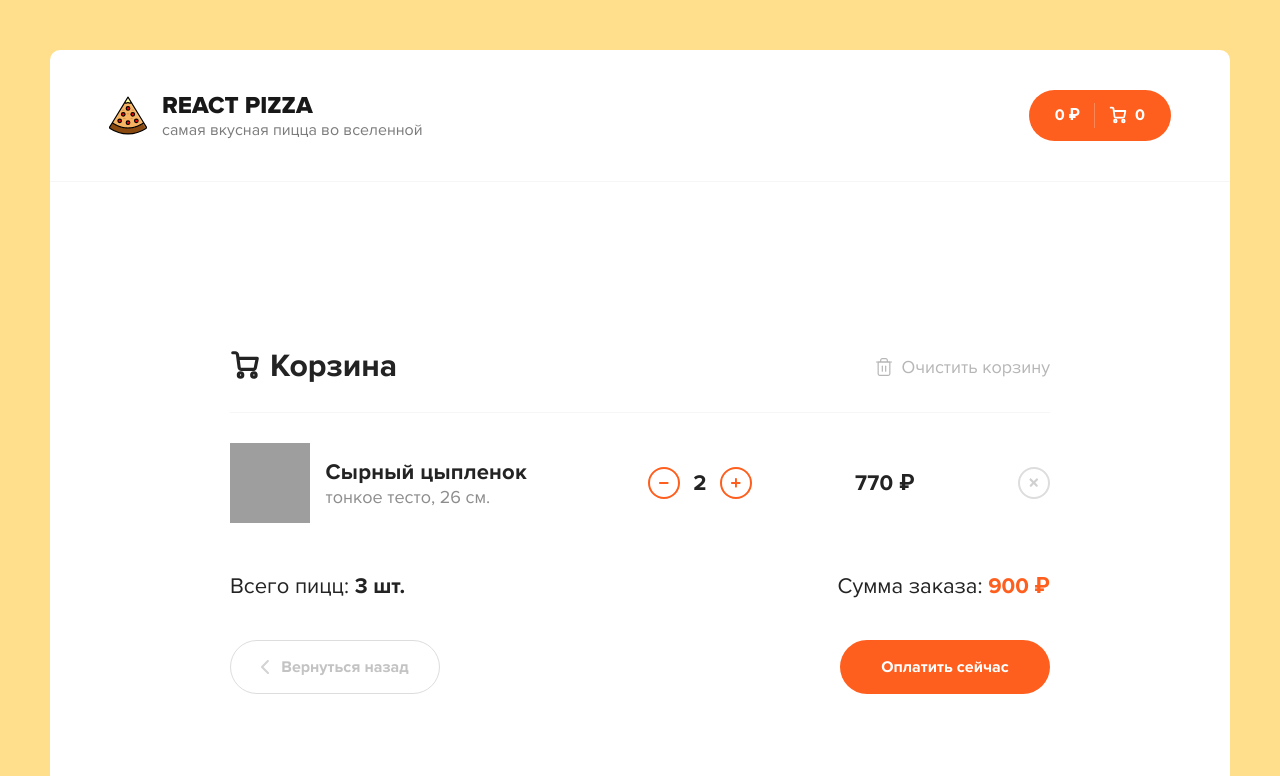
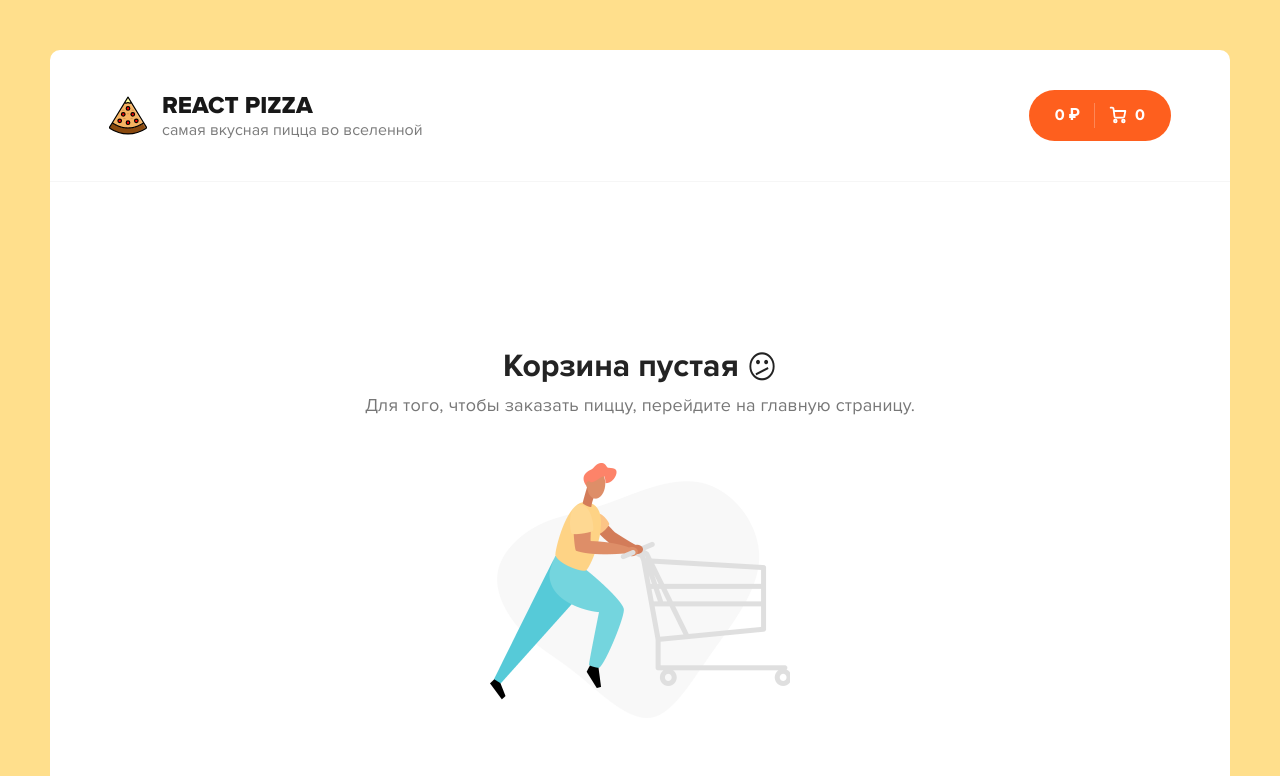
Before and after one commit to anisimmar/react-pizza, a React (Create React App) app: page /cart in a window 1280 px wide. Shown: the top 776 px of the page. Built offline with nearby package versions, Linux system fonts and the light colour scheme; grey boxes are pictures that could not be loaded.

Commit message:
Очистка корзины на странице корзины + сообщение, если товаров в корзине нет

```diff
--- a/package.json
+++ b/package.json
@@ -24,8 +24,9 @@
     "build": "react-scripts build",
     "test": "react-scripts test",
     "eject": "react-scripts eject",
-    "json-server": "npx json-server --watch public/db.json --port=3001"
+    "server": "npx json-server --watch public/db.json --port=3001"
   },
+  "proxy": "http://localhost:3001",
   "eslintConfig": {
     "extends": [
       "react-app",
--- a/src/components/index.js
+++ b/src/components/index.js
@@ -4,3 +4,4 @@ export {default as Categories} from './Categories'
 export {default as SortPopup} from './SortPopup'
 export {default as PizzaBlock} from './PizzaBlock/PizzaBlock'
 export {default as LoadingPizzaBlock} from './PizzaBlock/LoadingPizzaBlock'
+export {default as CartItem} from'./CartItem'
--- a/src/pages/Cart.jsx
+++ b/src/pages/Cart.jsx
@@ -1,11 +1,32 @@
 import React from 'react';
+import {CartItem} from "../components";
+import {useDispatch, useSelector} from "react-redux";
+import {clearCart} from '../redux/actions/cart'
+import cartEmptyImage from '../assets/img/empty-cart.png'
 
 const Cart = () => {
+
+    const dispatch = useDispatch()
+    const {totalPrice, totalCount, items} = useSelector(({cart}) => cart);
+
+    const addedPizzas = Object.keys(items).map(key => {
+        return items[key].items[0];
+    })
+
+    const onClearCart = () => {
+        if (window.confirm('Хотите очистить корзину?')) {
+            dispatch(clearCart())
+        }
+    }
+
     return (
         <div className="wrapper">
             <div className="content">
                 <div className="container container--cart">
-                    <div className="cart">
+
+                    {
+                        totalCount
+                            ? <div className="cart">
                                 <div className="cart__top">
                                     <h2 className="content__title">
                                         <svg width="18" height="18" viewBox="0 0 18 18" fill="none"
@@ -25,7 +46,7 @@ const Cart = () => {
                                         </svg>
                                         Корзина
                                     </h2>
-                            <div className="cart__clear">
+                                    <div className="cart__clear" onClick={onClearCart}>
                                         <svg width="20" height="20" viewBox="0 0 20 20" fill="none"
                                              xmlns="http://www.w3.org/2000/svg">
                                             <path d="M2.5 5H4.16667H17.5" stroke="#B6B6B6" strokeWidth="1.2"
@@ -44,71 +65,19 @@ const Cart = () => {
                                     </div>
                                 </div>
                                 <div className="content__items">
-
-
-                            <div className="cart__item">
-                                <div className="cart__item-img">
-                                    <img
-                                        className="pizza-block__image"
-                                        src="https://dodopizza-a.akamaihd.net/static/Img/Products/Pizza/ru-RU/b750f576-4a83-48e6-a283-5a8efb68c35d.jpg"
-                                        alt="Pizza"
-                                    />
-                                </div>
-                                <div className="cart__item-info">
-                                    <h3>Сырный цыпленок</h3>
-                                    <p>тонкое тесто, 26 см.</p>
-                                </div>
-                                <div className="cart__item-count">
-                                    <div className="button button--outline button--circle cart__item-count-minus">
-                                        <svg width="10" height="10" viewBox="0 0 10 10" fill="none"
-                                             xmlns="http://www.w3.org/2000/svg">
-                                            <path
-                                                d="M5.92001 3.84V5.76V8.64C5.92001 9.17016 5.49017 9.6 4.96001 9.6C4.42985 9.6 4.00001 9.17016 4.00001 8.64L4 5.76L4.00001 3.84V0.96C4.00001 0.42984 4.42985 0 4.96001 0C5.49017 0 5.92001 0.42984 5.92001 0.96V3.84Z"
-                                                fill="#EB5A1E"/>
-                                            <path
-                                                d="M5.75998 5.92001L3.83998 5.92001L0.959977 5.92001C0.429817 5.92001 -2.29533e-05 5.49017 -2.29301e-05 4.96001C-2.2907e-05 4.42985 0.429817 4.00001 0.959977 4.00001L3.83998 4L5.75998 4.00001L8.63998 4.00001C9.17014 4.00001 9.59998 4.42985 9.59998 4.96001C9.59998 5.49017 9.17014 5.92001 8.63998 5.92001L5.75998 5.92001Z"
-                                                fill="#EB5A1E"/>
-                                        </svg>
-                                    </div>
-                                    <b>2</b>
-                                    <div className="button button--outline button--circle cart__item-count-plus">
-                                        <svg width="10" height="10" viewBox="0 0 10 10" fill="none"
-                                             xmlns="http://www.w3.org/2000/svg">
-                                            <path
-                                                d="M5.92001 3.84V5.76V8.64C5.92001 9.17016 5.49017 9.6 4.96001 9.6C4.42985 9.6 4.00001 9.17016 4.00001 8.64L4 5.76L4.00001 3.84V0.96C4.00001 0.42984 4.42985 0 4.96001 0C5.49017 0 5.92001 0.42984 5.92001 0.96V3.84Z"
-                                                fill="#EB5A1E"/>
-                                            <path
-                                                d="M5.75998 5.92001L3.83998 5.92001L0.959977 5.92001C0.429817 5.92001 -2.29533e-05 5.49017 -2.29301e-05 4.96001C-2.2907e-05 4.42985 0.429817 4.00001 0.959977 4.00001L3.83998 4L5.75998 4.00001L8.63998 4.00001C9.17014 4.00001 9.59998 4.42985 9.59998 4.96001C9.59998 5.49017 9.17014 5.92001 8.63998 5.92001L5.75998 5.92001Z"
-                                                fill="#EB5A1E"/>
-                                        </svg>
-
-                                    </div>
-                                </div>
-                                <div className="cart__item-price">
-                                    <b>770 ₽</b>
-                                </div>
-                                <div className="cart__item-remove">
-                                    <div className="button button--outline button--circle">
-                                        <svg width="10" height="10" viewBox="0 0 10 10" fill="none"
-                                             xmlns="http://www.w3.org/2000/svg">
-                                            <path
-                                                d="M5.92001 3.84V5.76V8.64C5.92001 9.17016 5.49017 9.6 4.96001 9.6C4.42985 9.6 4.00001 9.17016 4.00001 8.64L4 5.76L4.00001 3.84V0.96C4.00001 0.42984 4.42985 0 4.96001 0C5.49017 0 5.92001 0.42984 5.92001 0.96V3.84Z"
-                                                fill="#EB5A1E"/>
-                                            <path
-                                                d="M5.75998 5.92001L3.83998 5.92001L0.959977 5.92001C0.429817 5.92001 -2.29533e-05 5.49017 -2.29301e-05 4.96001C-2.2907e-05 4.42985 0.429817 4.00001 0.959977 4.00001L3.83998 4L5.75998 4.00001L8.63998 4.00001C9.17014 4.00001 9.59998 4.42985 9.59998 4.96001C9.59998 5.49017 9.17014 5.92001 8.63998 5.92001L5.75998 5.92001Z"
-                                                fill="#EB5A1E"/>
-                                        </svg>
-
-                                    </div>
-                                </div>
-                            </div>
-
-
+                                    {addedPizzas.map(obj =>
+                                        <CartItem
+                                            name={obj.name}
+                                            type={obj.type}
+                                            size={obj.size}
+                                            totalPrice={items[obj.id].totalPrice}
+                                            totalCount={items[obj.id].items.length}
+                                        />)}
                                 </div>
                                 <div className="cart__bottom">
                                     <div className="cart__bottom-details">
-                                <span> Всего пицц: <b>3 шт.</b> </span>
-                                <span> Сумма заказа: <b>900 ₽</b> </span>
+                                        <span> Всего пицц: <b>{totalCount} шт.</b> </span>
+                                        <span> Сумма заказа: <b>{totalPrice} ₽</b> </span>
                                     </div>
                                     <div className="cart__bottom-buttons">
                                         <a href="/" className="button button--outline button--add go-back-btn">
@@ -126,6 +95,17 @@ const Cart = () => {
                                     </div>
                                 </div>
                             </div>
+                            : <div className="cart cart--empty">
+                                <h2>Корзина пустая <icon>😕</icon></h2>
+                                <p>
+                                    Для того, чтобы заказать пиццу, перейдите на главную страницу.
+                                </p>
+                                <img src={cartEmptyImage} alt="Empty cart"/>
+                                <a href="/" className="button button--black">
+                                    <span>Вернуться назад</span>
+                                </a>
+                            </div>
+                    }
                 </div>
             </div>
         </div>
--- a/src/pages/Home.jsx
+++ b/src/pages/Home.jsx
@@ -63,7 +63,7 @@ const Home = () => {
                 {isLoaded ? items.map(obj => <PizzaBlock
                     onAddPizza={handleAddPizzaToCart}
                     key={obj.id}
-                    addedCount={cartItems[obj.id] && cartItems[obj.id].length}
+                    addedCount={cartItems[obj.id] && cartItems[obj.id].items.length}
                     {...obj}
                 />) : Array(12).fill(0).map((_, index) => <LoadingPizzaBlock
                     key={index}
--- a/src/redux/actions/cart.js
+++ b/src/redux/actions/cart.js
@@ -2,3 +2,7 @@ export const addPizzaToCart = (pizzaObj) => ({
     type: 'ADD_PIZZA_CART',
     payload: pizzaObj
 })
+
+export const clearCart = () => ({
+    type: 'CLEAR-CART',
+})
```
Also changed, not shown: src/components/CartItem.js (added, +64 -0 lines), src/redux/reducers/cart.js (+20 -6 lines). Lines whose indentation alone changed are shown as unchanged.
